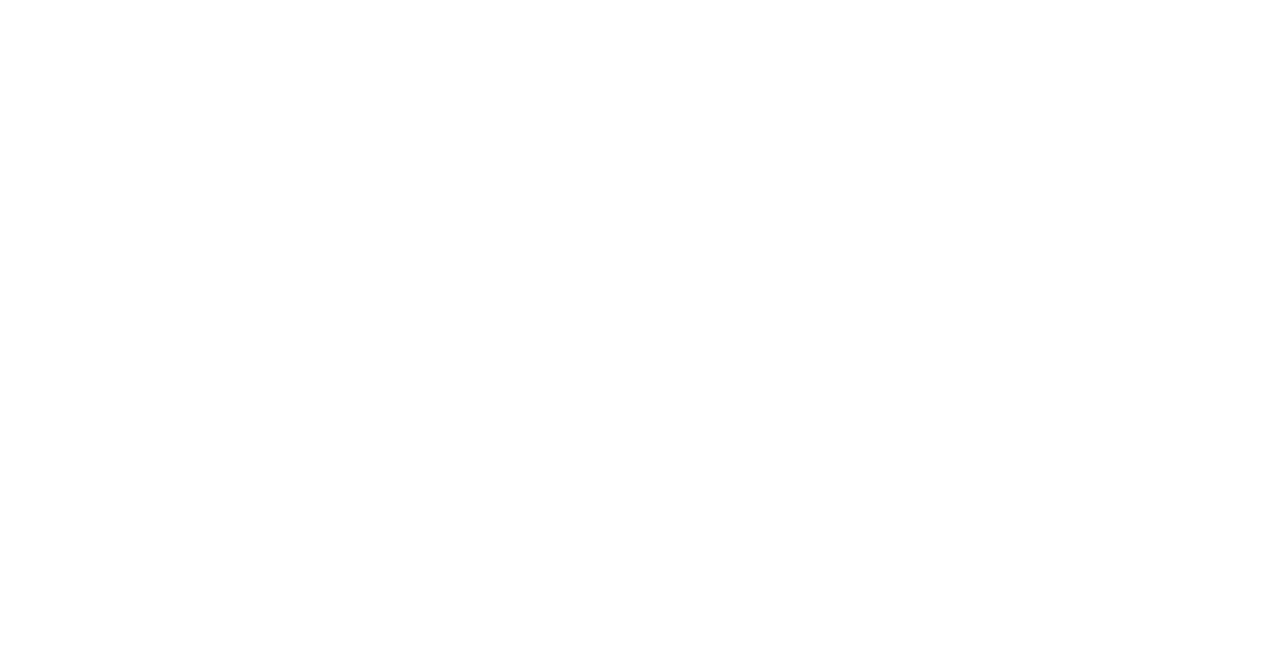
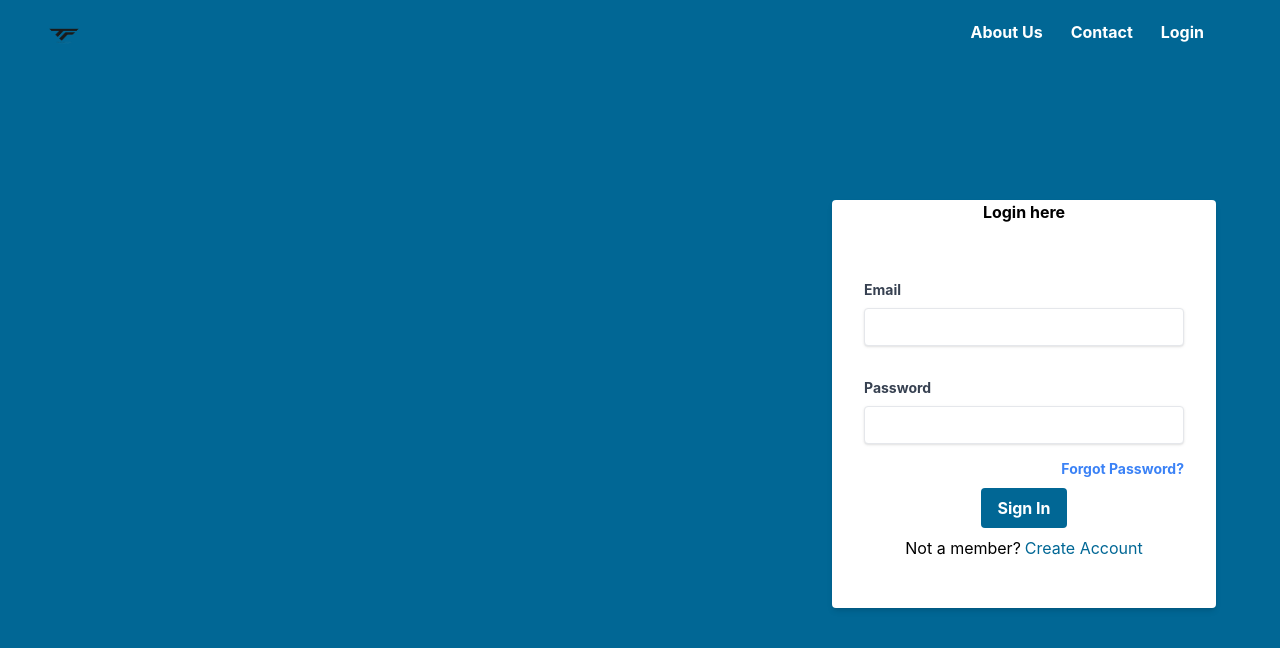
Before and after one commit to sahil-malik04/talent-trade-frontend, a React (Create React App) app: page /login in a window 1280 px wide. Before the commit this address had no page. Shown: the top 648 px of the page. Built offline with nearby package versions, Linux system fonts and the light colour scheme.

Commit message:
login form

```diff
--- a/src/App.js
+++ b/src/App.js
@@ -1,7 +1,13 @@
 import { Router } from "./routes/Routes";
+import { Navbar } from "./views/components/layout/Navbar";
 
 function App() {
-  return <Router />;
+  return (
+    <>
+      <Navbar />
+      <Router />
+    </>
+  );
 }
 
 export default App;
--- a/src/routes/Routes.js
+++ b/src/routes/Routes.js
@@ -1,8 +1,14 @@
 import { useRoutes } from "react-router-dom";
 import { Home } from "../views/Home";
+import { Login } from "../views/auth/Login";
+import { CreateAccount } from "../views/auth/CreateAccount";
 
 export const Router = () => {
-  const routesArray = [{ path: "/", element: <Home /> }];
+  const routesArray = [
+    { path: "/", element: <Home /> },
+    { path: "/login", element: <Login /> },
+    { path: "/create-account", element: <CreateAccount /> },
+  ];
   const routes = useRoutes(routesArray);
 
   return routes;
--- a/src/views/Home.js
+++ b/src/views/Home.js
@@ -1,9 +1,7 @@
-import { Navbar } from "./components/layout/Navbar";
-
 export const Home = () => {
   return (
     <>
-      <Navbar />
+
     </>
   );
 };
--- /dev/null
+++ b/src/views/auth/CreateAccount.js
@@ -0,0 +1,11 @@
+import { useNavigate } from "react-router-dom";
+
+export const CreateAccount = () => {
+  const navigate = useNavigate();
+
+  return (
+    <>
+
+    </>
+  );
+};
--- /dev/null
+++ b/src/views/auth/Login.js
@@ -0,0 +1,67 @@
+import { useNavigate } from "react-router-dom";
+import { ThemeBtn } from "../components/ThemeButton";
+
+export const Login = () => {
+  const navigate = useNavigate();
+  return (
+    <>
+      <div className="h-screen flex justify-between bg-peacockblue-100">
+        <div className="mt-32"></div>
+        <div class="w-full max-w-sm mr-16 mt-32">
+          <form class="bg-white shadow-md rounded ">
+            <h2 className="text-md text-center font-bold"> Login here</h2>
+            <div className="px-8 pt-14 pb-12 mb-4">
+              <div class="mb-8">
+                <label
+                  class="block text-gray-700 text-sm font-bold mb-2"
+                  for="email"
+                >
+                  Email
+                </label>
+                <input
+                  class="shadow appearance-none border rounded w-full py-2 px-3 text-gray-700 leading-tight focus:outline-none focus:shadow-outline"
+                  id="email"
+                  type="text"
+                />
+              </div>
+              <div class="mb-0">
+                <label
+                  class="block text-gray-700 text-sm font-bold mb-2"
+                  for="password"
+                >
+                  Password
+                </label>
+                <input
+                  class="shadow appearance-none border rounded w-full py-2 px-3 text-gray-700 mb-3 leading-tight focus:outline-none focus:shadow-outline"
+                  id="password"
+                  type="password"
+                />
+                <p class="text-red-500 text-xs italic"></p>
+              </div>
+              <div className="text-right">
+                <a
+                  class="inline-block align-baseline font-bold text-sm text-blue-500 hover:text-blue-800 "
+                  href="#"
+                >
+                  Forgot Password?
+                </a>
+              </div>
+              <div class="text-center mt-2">
+                <ThemeBtn label={"Sign In"} />
+              </div>
+              <div className="text-center mt-2">
+                Not a member?
+                <span
+                  className="ml-1 text-peacockblue-100 cursor-pointer"
+                  onClick={() => navigate("/create-account")}
+                >
+                  Create Account
+                </span>
+              </div>
+            </div>
+          </form>
+        </div>
+      </div>
+    </>
+  );
+};
--- /dev/null
+++ b/src/views/components/ThemeButton.js
@@ -0,0 +1,5 @@
+export const ThemeBtn = ({ label }) => {
+  return (
+    <button className="bg-peacockblue-100 text-white font-bold py-2 px-4 rounded focus:outline-none focus:shadow-outline">{label}</button>
+  );
+};
--- a/src/views/components/layout/Navbar.js
+++ b/src/views/components/layout/Navbar.js
@@ -1,29 +1,33 @@
 // import { Fragment } from "react";
 // import AccountCircleIcon from "@mui/icons-material/AccountCircle";
 // import { Menu, Transition } from "@headlessui/react";
+
+import { useNavigate } from "react-router-dom";
 
 // function classNames(...classes) {
 //   return classes.filter(Boolean).join(" ");
 // }
 
 export const Navbar = () => {
+  const navigate = useNavigate();
   return (
     <>
       <nav className="bg-peacockblue-100 p-5 text-white font-bold">
         <div className="flex">
-          <div className="ml-4">
+          <div className="ml-4" onClick={()=> navigate("/")}>
             <img
-              className="h-8 w-14 rounded-full"
+              className="h-8 w-14 rounded-full cursor-pointer"
               src="/assets/images/brand_logo.png"
               alt="user"
             />
           </div>
-          <div></div>
           <div className="ml-auto mr-14">
             <ul className="flex space-x-7">
               <li className="cursor-pointer"> About Us</li>
               <li className="cursor-pointer"> Contact</li>
-              <li className="cursor-pointer">{/* Profile dropdown */}</li>
+              <li className="cursor-pointer" onClick={() => navigate("/login")}>
+                Login
+              </li>
             </ul>
           </div>
         </div>
```
